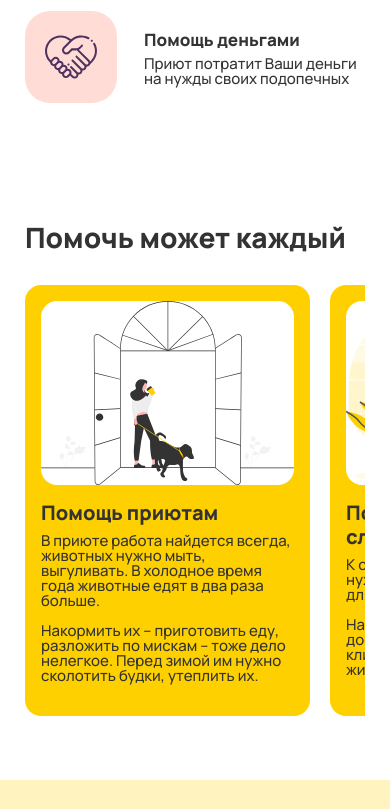
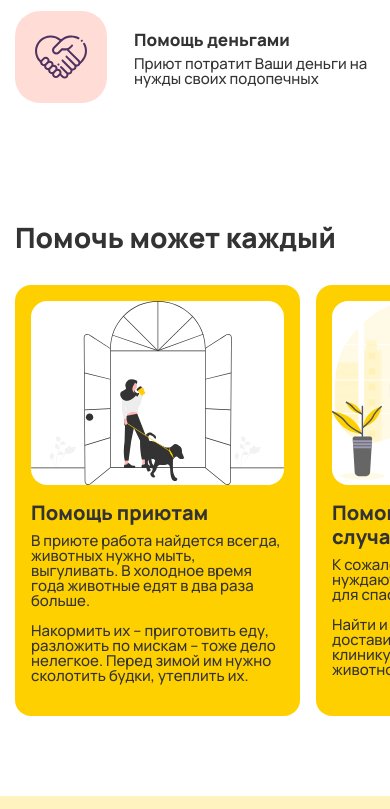
Before and after one commit to Duburamen/HelpToPets, a plain HTML site: page index.html in a window 390 px wide. Shown: the part 1159-1968 px from the top of the page. Drawn offline with nearby package versions, Linux system fonts and the light colour scheme.

Commit message:
Fixed methods section and added scrollbar styling

```diff
--- a/css/style.css
+++ b/css/style.css
@@ -63,6 +63,12 @@ body._locked {
 
 @media (max-width: 1200px) {
   ._container {
+  }
+}
+
+@media (max-width: 560px) {
+  ._container {
+    padding: 0px 15px;
   }
 }
 
@@ -308,7 +314,7 @@ body._locked {
   color: #ffffff;
   background: #ff6347;
   border-radius: 8px;
-  transition: all 0.4s ease 0s;
+  transition: background 0.4s ease 0s;
 }
 
 .main-block__btn:hover {
@@ -476,6 +482,7 @@ body._locked {
 }
 
 .methods__content {
+  padding-bottom: 16px;
 }
 
 .methods__items {
@@ -525,8 +532,53 @@ body._locked {
 }
 
 @media (max-width: 1200px) {
+  .methods__container {
+    padding: 0px;
+  }
+
+  .methods__title {
+    margin-left: 25px;
+  }
+
+  .methods__content {
+    overflow: visible;
+    overflow-x: scroll;
+    scrollbar-color: #ffd000 #ededed;
+    scrollbar-width: auto;
+  }
+
+  .methods__content::-webkit-scrollbar {
+    height: 4px;
+    background-color: #ededed;
+    border-radius: 2px;
+  }
+
+  .methods__content::-webkit-scrollbar-track {
+    border-radius: 2px;
+    background-color: #ededed;
+    padding: 0 25px;
+    border-right: 25px solid #ffffff;
+    border-left: 25px solid #ffffff;
+    background-clip: padding-box;
+  }
+
+  .methods__content::-webkit-scrollbar-thumb {
+    background-color: #ffd000;
+    border-radius: 2px;
+    padding: 0 25px;
+    border-right: 25px solid transparent;
+    border-left: 25px solid transparent;
+    background-clip: padding-box;
+  }
+
   .methods__items {
-    justify-content: space-evenly;
+    padding: 0px 25px;
+    flex-wrap: nowrap;
+    justify-content: space-between;
+  }
+
+  .item-methods:first-child {
+    /* margin-left: 25px; */
   }
 }
 
@@ -534,6 +586,7 @@ body._locked {
   .item-methods__image {
     margin: 16px 16px 16px 16px;
     border-radius: 16px;
+    max-width: 253px;
   }
 
   .item-methods__title {
@@ -552,25 +605,21 @@ body._locked {
 
 @media (max-width: 767px) {
   .methods__items {
+    gap: 16px;
   }
 
   .item-methods {
     flex: 0 0 33%;
   }
-
-  .item-methods__image {
-    max-width: 253px;
-  }
 }
 
 @media (max-width: 560px) {
-  .methods__content {
-    overflow: visible;
-    overflow-x: auto;
+  .methods__title {
+    margin-left: 15px;
   }
 
   .methods__items {
-    flex-wrap: nowrap;
+    padding: 0px 15px;
   }
 }
 
```
